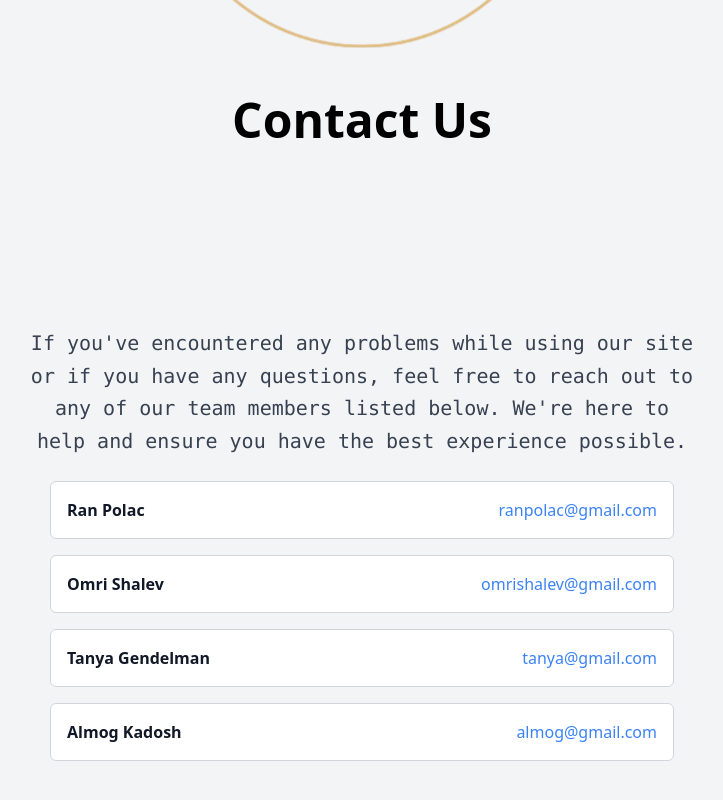
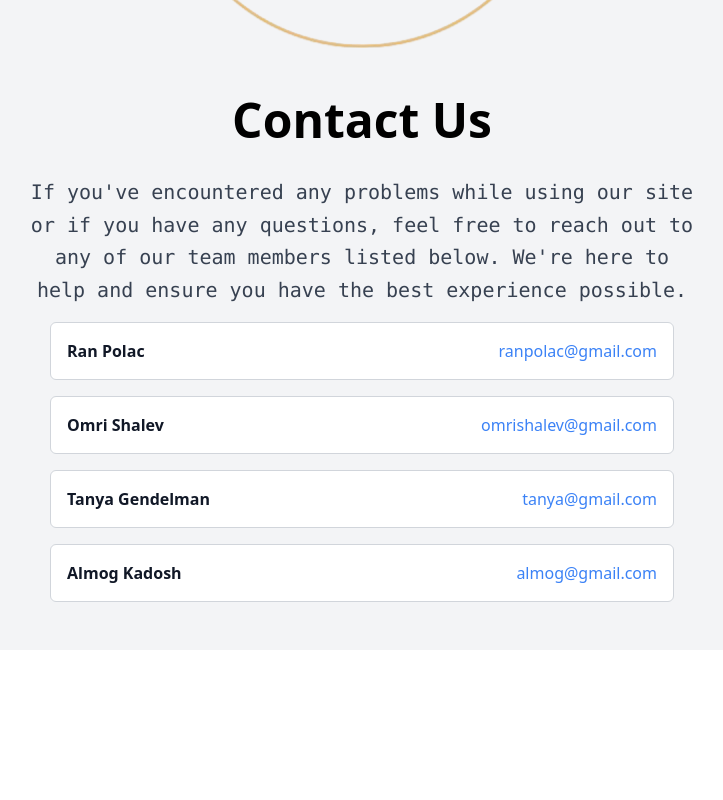
Before and after one commit to tanya1995-31/webprojmain, a React (Create React App) app in the folder bookClub/: page /contactus in a window 1280 px wide. Shown: the part 496-1296 px from the top of the page, without its empty margins (278-1001 px from the left). After the commit the page ends 1146 px from the top, so only its background shows below. Built offline with nearby package versions, Linux system fonts and the light colour scheme; no server answers.

Commit message:
contactus_spaces fix

```diff
--- a/bookClub/src/components/ContactUs.js
+++ b/bookClub/src/components/ContactUs.js
@@ -10,22 +10,21 @@ const ContactUs = ({ isDarkMode }) => {
   ];
 
  // Styles
+ const containerStyle = `flex flex-col text-center items-center pt-4 ${isDarkMode ? 'bg-gray-800' : 'bg-gray-100'}`; // Reduced top padding
+ const textStyle = `text-xl font-mono mx-auto leading-relaxed max-w-2xl ${isDarkMode ? 'text-white' : 'text-gray-700 '}`;
  const memberContainerStyle = `p-4 rounded-md border ${isDarkMode ? 'bg-gray-800 border-gray-600' : 'bg-white border-gray-300'}`;
-  const textStyle = `mt-4 text-xl font-mono mx-auto leading-relaxed max-w-2xl ${isDarkMode ? 'text-white' : 'text-gray-700 '}`;
  const memberTextStyle = `font-semibold ${isDarkMode ? 'text-white' : 'text-gray-900'}`;
  const memberEmailStyle = `text-blue-500 ${isDarkMode ? 'dark:text-blue-400' : ''}`;
 
  return (
    <div>
      <Header header='Contact Us' isDarkMode={isDarkMode}/>
-      <div className="min-h-screen flex flex-col text-center justify-center items-center py-12">
+     <div className={containerStyle}>
        <p className={textStyle}>
          If you've encountered any problems while using our site or if you have any questions, feel free to reach out to any of our team members listed below. We're here to help and ensure you have the best experience possible.
        </p>
-        <br />
-        {/* Adjusted the section to start higher on the page */}
        <section className="w-full max-w-2xl px-6 pb-12">
-          <div className="space-y-4">
+         <div className="space-y-4 mt-4"> {/* You can adjust the margin here */}
            {members.map((member) => (
              <div key={member.id} className={`${memberContainerStyle} flex justify-between items-center`}>
                <p className={memberTextStyle}>{member.name}</p>
```
Lines whose indentation alone changed are shown as unchanged.
